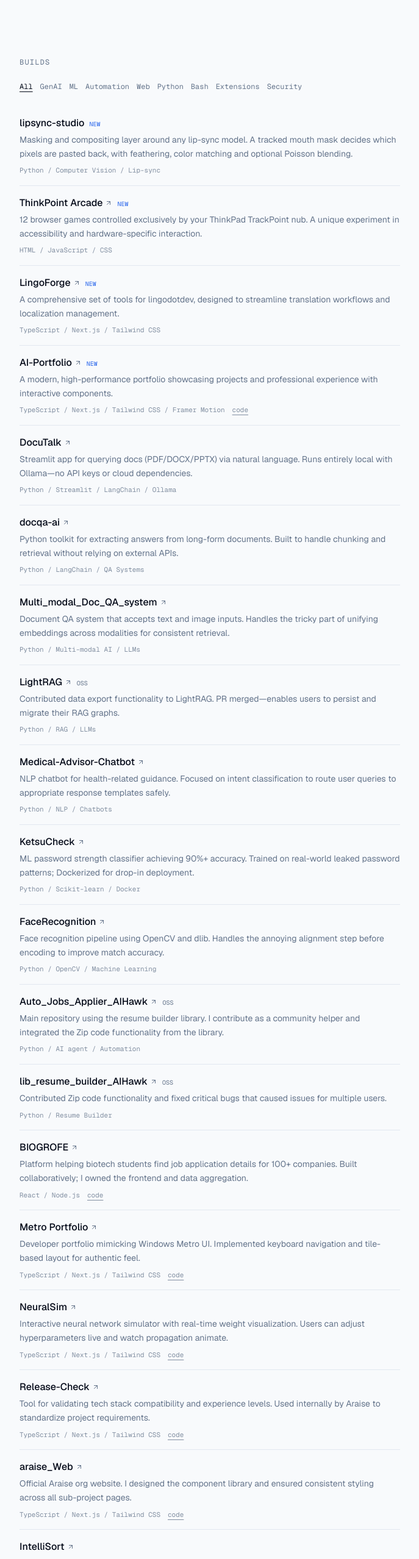
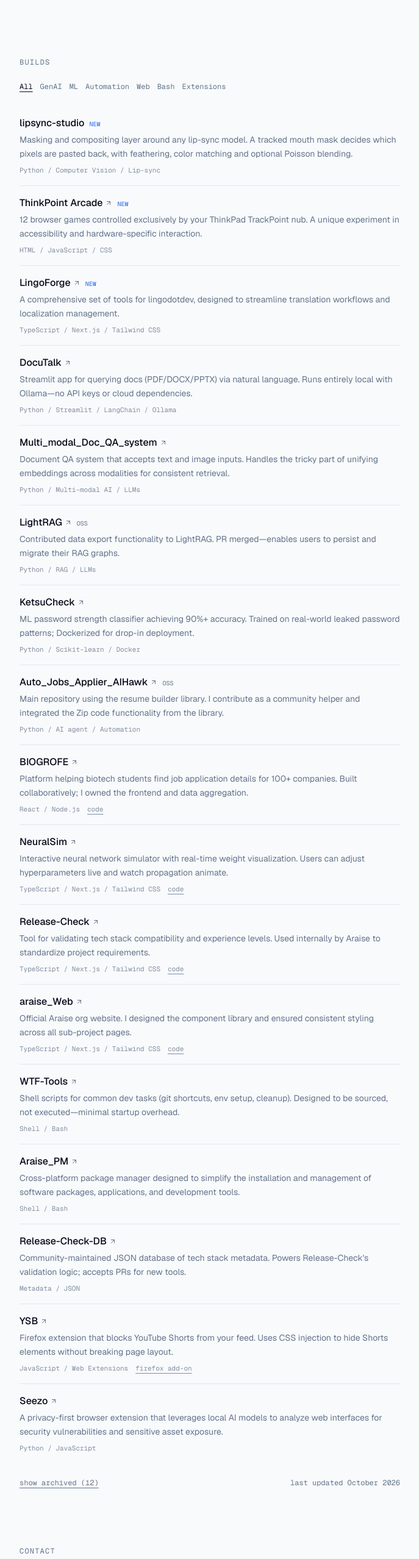
Before and after one commit to RushiChaganti/RushiChaganti, a Next.js app: page / in a window 1280 px wide. Shown: the part 2160-4717 px from the top of the page at 61% size, without its empty margins (296-983 px from the left). Built offline with nearby package versions, Linux system fonts and the light colour scheme.

Commit message:
feat: archive 12 weaker builds behind a show archived toggle

```diff
--- a/components/builds-section.tsx
+++ b/components/builds-section.tsx
@@ -9,17 +9,23 @@ const { lastUpdated, ...categories } = portfolioData.builds
 
 export function BuildsSection() {
   const [active, setActive] = useState<string>("All")
+  const [showArchived, setShowArchived] = useState(false)
 
-  const items = Object.entries(categories)
-    .filter(([category]) => active === "All" || category === active)
-    .flatMap(([category, builds]) => (builds as Build[]).map((build) => ({ category, build })))
+  const all = Object.entries(categories).flatMap(([category, builds]) => (builds as Build[]).map((build) => ({ category, build })))
+  const archivedCount = all.filter(({ build }) => build.archived).length
+  const visible = all.filter(({ build }) => showArchived || !build.archived)
+  // Only offer categories that still have something to show
+  const categoryNames = Object.keys(categories).filter((c) => visible.some(({ category }) => category === c))
+
+  const items = visible
+    .filter(({ category }) => active === "All" || category === active)
     // New builds first, otherwise keep the data order
     .sort((a, b) => Number(!!b.build.isNew) - Number(!!a.build.isNew))
 
   return (
     <div className="space-y-6">
       <div className="flex flex-wrap gap-x-3 gap-y-1 font-mono text-xs">
-        {["All", ...Object.keys(categories)].map((category) => (
+        {["All", ...categoryNames].map((category) => (
           <button
             key={category}
             onClick={() => setActive(category)}
@@ -48,6 +54,7 @@ export function BuildsSection() {
                 <span className="font-medium text-foreground">{build.title}</span>
               )}
               {build.isNew && <span className="font-mono text-[10px] uppercase text-primary">new</span>}
+              {build.archived && <span className="font-mono text-[10px] uppercase text-muted-foreground">archived</span>}
               {build.oss && <span className="font-mono text-[10px] uppercase text-muted-foreground">oss</span>}
             </div>
             <p className="mt-1 text-sm leading-relaxed text-muted-foreground">{build.description}</p>
@@ -68,7 +75,22 @@ export function BuildsSection() {
         ))}
       </ul>
 
-      <p className="font-mono text-xs text-muted-foreground">last updated {lastUpdated}</p>
+      <div className="flex items-center justify-between font-mono text-xs text-muted-foreground">
+        {archivedCount > 0 ? (
+          <button
+            onClick={() => {
+              setShowArchived(!showArchived)
+              setActive("All")
+            }}
+            className="underline underline-offset-4 hover:text-foreground"
+          >
+            {showArchived ? "hide archived" : `show archived (${archivedCount})`}
+          </button>
+        ) : (
+          <span />
+        )}
+        <span>last updated {lastUpdated}</span>
+      </div>
     </div>
   )
 }
--- a/components/search-dialog.tsx
+++ b/components/search-dialog.tsx
@@ -71,6 +71,7 @@ export function SearchDialog({ open, onOpenChange, onNavigateToSection }: Search
         Object.entries(portfolioData.builds).forEach(([category, builds]) => {
             if (Array.isArray(builds)) {
                 builds.forEach(build => {
+                    if (build.archived) return
                     if (isOSSQuery) {
                         if (build.oss) {
                             newResults.push({ type: 'build', category, item: build })
--- a/lib/portfolio-data.ts
+++ b/lib/portfolio-data.ts
@@ -89,6 +89,7 @@ export const portfolioData: PortfolioData = {
       {
         id: 2,
         title: "docqa-ai",
+        archived: true,
         description:
           "Python toolkit for extracting answers from long-form documents. Built to handle chunking and retrieval without relying on external APIs.",
         tech: ["Python", "LangChain", "QA Systems"],
@@ -114,6 +115,7 @@ export const portfolioData: PortfolioData = {
       {
         id: 16,
         title: "Medical-Advisor-Chatbot",
+        archived: true,
         description: "NLP chatbot for health-related guidance. Focused on intent classification to route user queries to appropriate response templates safely.",
         tech: ["Python", "NLP", "Chatbots"],
         githubLink: "https://github.com/RushiChaganti/Medical-Advisor-Chatbot",
@@ -131,6 +133,7 @@ export const portfolioData: PortfolioData = {
       {
         id: 5,
         title: "FaceRecognition",
+        archived: true,
         description:
           "Face recognition pipeline using OpenCV and dlib. Handles the annoying alignment step before encoding to improve match accuracy.",
         tech: ["Python", "OpenCV", "Machine Learning"],
@@ -151,6 +154,7 @@ export const portfolioData: PortfolioData = {
       {
         id: 7,
         title: "lib_resume_builder_AIHawk",
+        archived: true,
         description:
           "Contributed Zip code functionality and fixed critical bugs that caused issues for multiple users.",
         tech: ["Python", "Resume Builder"],
@@ -187,6 +191,7 @@ export const portfolioData: PortfolioData = {
       {
         id: 28,
         title: "AI-Portfolio",
+        archived: true,
         isNew: true,
         description: "A modern, high-performance portfolio showcasing projects and professional experience with interactive components.",
         tech: ["TypeScript", "Next.js", "Tailwind CSS", "Framer Motion"],
@@ -196,6 +201,7 @@ export const portfolioData: PortfolioData = {
       {
         id: 9,
         title: "Metro Portfolio",
+        archived: true,
         description:
           "Developer portfolio mimicking Windows Metro UI. Implemented keyboard navigation and tile-based layout for authentic feel.",
         tech: ["TypeScript", "Next.js", "Tailwind CSS"],
@@ -232,6 +238,7 @@ export const portfolioData: PortfolioData = {
       {
         id: 10,
         title: "IntelliSort",
+        archived: true,
         description:
           "Jupyter utility for smart dataset sorting and filtering. Infers column types automatically to apply appropriate sort logic.",
         tech: ["Python", "Data Utils"],
@@ -240,6 +247,7 @@ export const portfolioData: PortfolioData = {
       {
         id: 11,
         title: "pygrep",
+        archived: true,
         description:
           "Python grep alternative for pattern searching across files. Added recursive directory walking and colored output for match context.",
         tech: ["Python", "CLI Tool"],
@@ -248,6 +256,7 @@ export const portfolioData: PortfolioData = {
       {
         id: 12,
         title: "HangmanCli",
+        archived: true,
         description:
           "Terminal Hangman game in Python. Built as a learning project—handles input validation and ANSI escape codes for cross-platform display.",
         tech: ["Python", "CLI Game"],
@@ -265,6 +274,7 @@ export const portfolioData: PortfolioData = {
       {
         id: 20,
         title: "psutils",
+        archived: true,
         description: "PowerShell equivalent of Unix 'cat'. Built to bring familiar file concatenation behavior to Windows without extra dependencies.",
         tech: ["PowerShell", "CLI Tools"],
         githubLink: "https://github.com/RushiChaganti/psutils",
@@ -290,6 +300,7 @@ export const portfolioData: PortfolioData = {
       {
         id: 14,
         title: "Utility_Kit",
+        archived: true,
         description:
           "Firefox extension that silently clears the last minute of browsing history. Solves the 'I shouldn't have opened that at work' problem.",
         tech: ["HTML", "Javascript"],
@@ -317,6 +328,7 @@ export const portfolioData: PortfolioData = {
       {
         id: 15,
         title: "system-prompts-and-models-of-ai-tools",
+        archived: true,
         description:
           "Contributed the Augment Code system prompt to a community collection of extracted AI tool prompts. Part of ongoing AI security research.",
         tech: ["AI Prompt Injection", "AI Red Teaming"],
--- a/lib/types.ts
+++ b/lib/types.ts
@@ -10,6 +10,7 @@ export interface Build {
   oss?: boolean;
   firefoxLink?: string;
   isNew?: boolean;
+  archived?: boolean; // hidden from the main list and search, shown under "show archived"
 }
 
 export interface Log {
```
